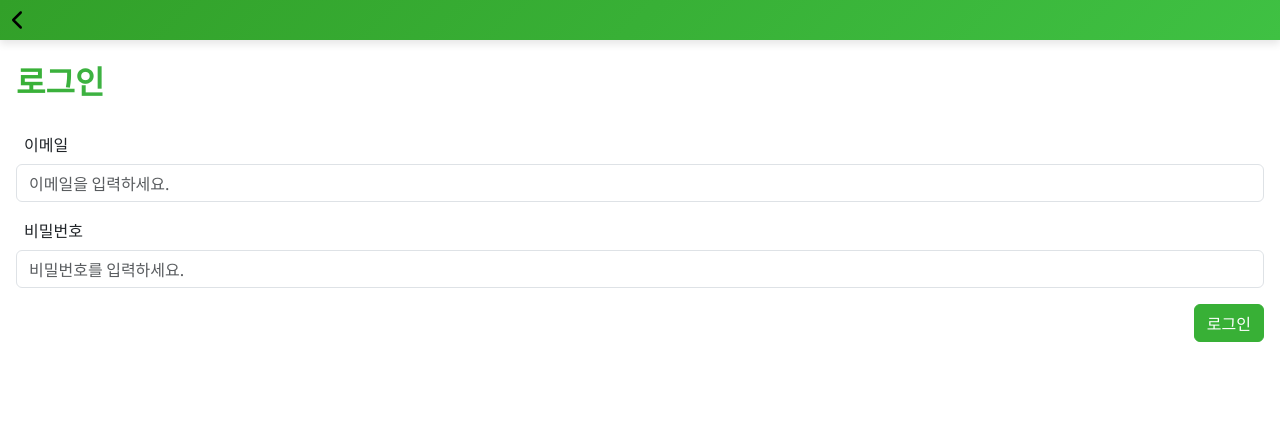
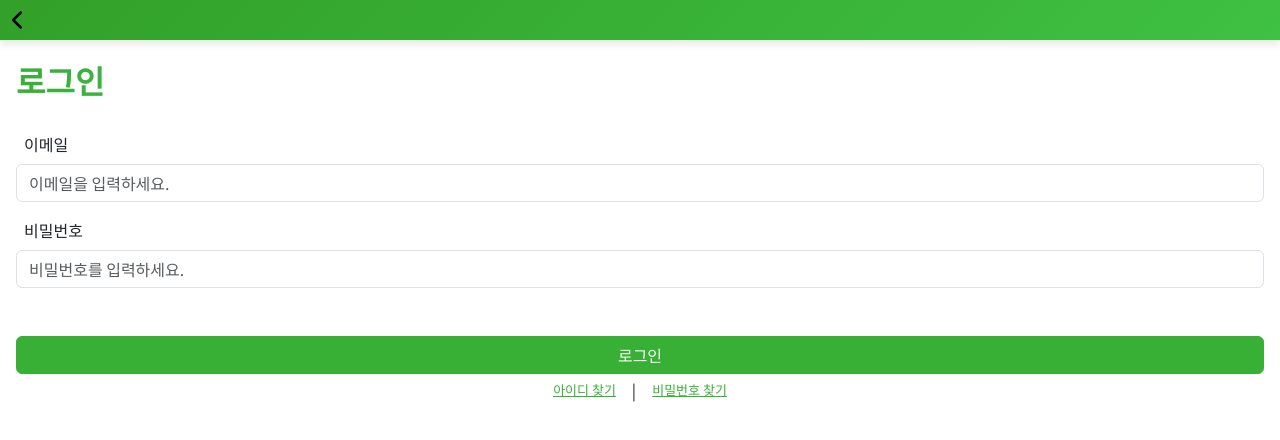
Before and after one commit to beyond-sw-camp/be05-3rd-6team-wePT-FrontEnd, a Vue app: page /login in a window 1280 px wide. Shown: the top 440 px of the page. Built offline with nearby package versions, Linux system fonts and the light colour scheme.

Commit message:
fix: 로그인 페이지 UI 수정 및 Modal 오류 수정

```diff
--- a/src/components/modal/GlobalModal.vue
+++ b/src/components/modal/GlobalModal.vue
@@ -45,7 +45,7 @@ const props = defineProps({
     successButton: Boolean,
 })
 
-watch(() => props.successButton, (value) => {
+watch(() => props.buttonDisplay, (value) => {
     console.log(':::::::::::::::', value)
 })
 
--- a/src/provider/ModalProvider.vue
+++ b/src/provider/ModalProvider.vue
@@ -32,6 +32,7 @@ const modalHandler = {
     buttonAction: ref(() => {
     }),
 
+
     /**
      * 모달을 전체 커스텀하고 싶을 때 사용
      * @param title
@@ -60,7 +61,7 @@ const modalHandler = {
         this.title.value = title
         this.content.value = content
         this.successButton.value = true
-        this.buttonDisplay = false
+        this.buttonDisplay.value = false
     },
 
     close() {
--- a/src/views/auth/Login.vue
+++ b/src/views/auth/Login.vue
@@ -8,9 +8,14 @@
                               class='mb-2'></b-form-input>
                 <div class='m-2'>비밀번호</div>
                 <b-form-input type='password' v-model='params.password' placeholder='비밀번호를 입력하세요.'></b-form-input>
-                <b-button class='mt-3 ms-auto' style='background-color: var(--primary-color);
+                <b-button class='mt-5' style='background-color: var(--primary-color);
                            border-color: var(--primary-color);' @click='validateAndSubmit'>로그인
                 </b-button>
+                <div class='mt-1 d-flex flex-row justify-content-center align-items-center gap-3'>
+                    <a class='find-button'>아이디 찾기</a>
+                    <div>|</div>
+                    <a class='find-button'>비밀번호 찾기</a>
+                </div>
             </div>
         </div>
     </section>
@@ -47,4 +52,11 @@ const validateAndSubmit = () => {
     flex-direction: column;
     margin-bottom: 20px;
 }
+
+.find-button {
+    text-underline-mode: true;
+    font-size: small;
+    font-weight: 500;
+    color: var(--primary-color);
+}
 </style>
--- a/src/views/auth/SignIn.vue
+++ b/src/views/auth/SignIn.vue
@@ -61,16 +61,9 @@ const isSame = ref()
 const isCert = ref()
 
 
-// // params 객체 감시
-// watch(params, (newParams) => {
-//     console.log('params 변경됨:', newParams)
-// }, { deep: true })// deep 옵션을 사용하여 중첩된 객체 감시
-
 watch(() => params.value.email, (newEmail) => {
     isRightEmail.value = emailCheck(newEmail)
 })
-
-// watch([isSend.value, isSame.value], () => {})
 
 const handleEmailButton = () => {
     isSend.value ? checkCertNumber() : sendEmail()
@@ -130,8 +123,9 @@ const onSubmit = () => {
     // TODO: 폼 제출 로직
     console.log(':::::: success :::::::')
 
-    modalHandler.openSuccess('가입 성공', '회원가입에 성공했습니다.', true, '확인', () => {
-        router.push('/')
+    modalHandler.open('가입 성공', '회원가입에 성공했습니다.', true, '로그인 하기', () => {
+        router.push('/login')
+        modalHandler.close()
     })
 }
 
```
Also changed, not shown: db.json (renamed from encore.json).
